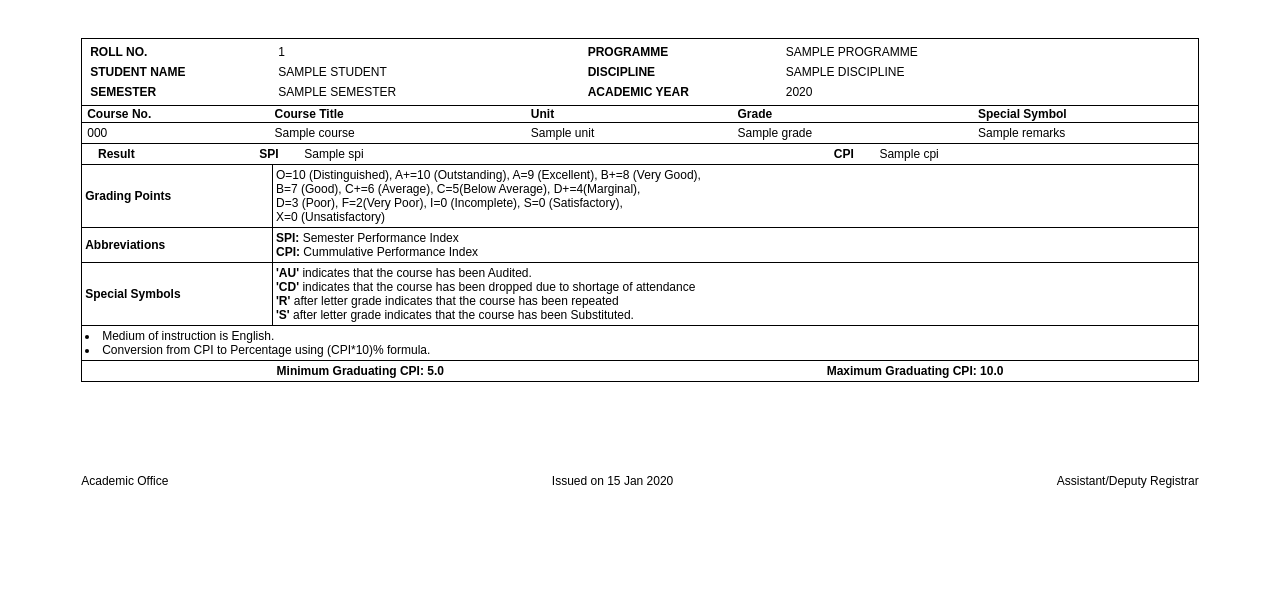
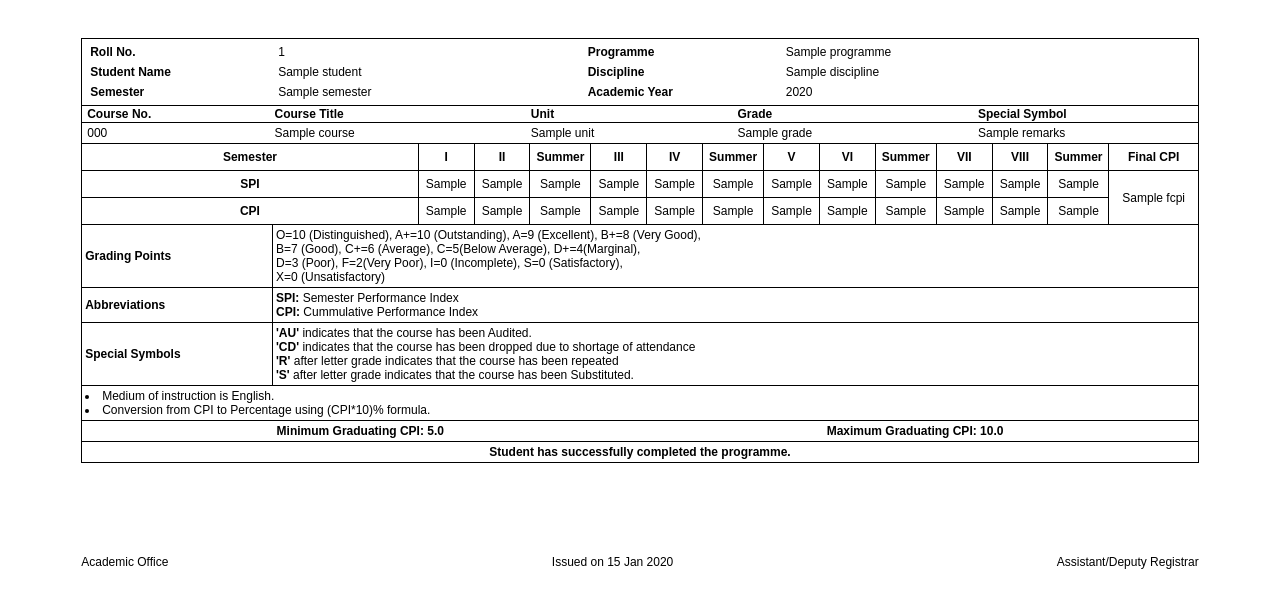
Before and after one commit to hrithik-09/transcript_generator, a Node project: template views/transcript.ejs in a window 1280 px wide. Shown: the top 608 px of the page. Run offline with Node 20 templates, Linux system fonts and the light colour scheme; the template is opened without the code that fills it: most values are stand-ins (such as "Sample title", 1, 10 or a date in 2020).

Commit message:
new changes for last sem marksheet

```diff
--- a/index.js
+++ b/index.js
@@ -59,8 +59,31 @@ app.post("/upload", upload.single("file"), async (req, res) => {
         rollNumber: row[1],
         name: row[2],
         courses: [],
-        spi: parseFloat(row[worksheet[0].indexOf('SPI')]).toFixed(1),
-        cpi: parseFloat(row[worksheet[0].indexOf('CPI')]).toFixed(1)
+        spi1: parseFloat(row[worksheet[0].indexOf('SPI1')]).toFixed(1),
+        cpi1: parseFloat(row[worksheet[0].indexOf('CPI1')]).toFixed(1),
+        spi2: parseFloat(row[worksheet[0].indexOf('SPI2')]).toFixed(1),
+        cpi2: parseFloat(row[worksheet[0].indexOf('CPI2')]).toFixed(1),
+        spi3: parseFloat(row[worksheet[0].indexOf('SPI3')]).toFixed(1),
+        spi4: parseFloat(row[worksheet[0].indexOf('SPI4')]).toFixed(1),
+        spi5: parseFloat(row[worksheet[0].indexOf('SPI5')]).toFixed(1),
+        spi6: parseFloat(row[worksheet[0].indexOf('SPI6')]).toFixed(1),
+        spi7: parseFloat(row[worksheet[0].indexOf('SPI7')]).toFixed(1),
+        spi8: parseFloat(row[worksheet[0].indexOf('SPI8')]).toFixed(1),
+        sspi1: isNaN(parseFloat(row[worksheet[0].indexOf('SumSPI1')])) ? '-' : parseFloat(row[worksheet[0].indexOf('SumSPI1')]).toFixed(1),
+        sspi2: isNaN(parseFloat(row[worksheet[0].indexOf('SumSPI2')])) ? '-' : parseFloat(row[worksheet[0].indexOf('SumSPI2')]).toFixed(1),
+        sspi3: isNaN(parseFloat(row[worksheet[0].indexOf('SumSPI3')])) ? '-' : parseFloat(row[worksheet[0].indexOf('SumSPI3')]).toFixed(1),
+        sspi4: isNaN(parseFloat(row[worksheet[0].indexOf('SumSPI4')])) ? '-' : parseFloat(row[worksheet[0].indexOf('SumSPI4')]).toFixed(1),
+        cpi3: parseFloat(row[worksheet[0].indexOf('CPI3')]).toFixed(1),
+        cpi4: parseFloat(row[worksheet[0].indexOf('CPI4')]).toFixed(1),
+        cpi5: parseFloat(row[worksheet[0].indexOf('CPI5')]).toFixed(1),
+        cpi6: parseFloat(row[worksheet[0].indexOf('CPI6')]).toFixed(1),
+        cpi7: parseFloat(row[worksheet[0].indexOf('CPI7')]).toFixed(1),
+        cpi8: parseFloat(row[worksheet[0].indexOf('CPI8')]).toFixed(1),
+        scpi1: isNaN(parseFloat(row[worksheet[0].indexOf('SumCPI1')])) ? '-' : parseFloat(row[worksheet[0].indexOf('SumCPI1')]).toFixed(1),
+        scpi2: isNaN(parseFloat(row[worksheet[0].indexOf('SumCPI2')])) ? '-' : parseFloat(row[worksheet[0].indexOf('SumCPI2')]).toFixed(1),
+        scpi3: isNaN(parseFloat(row[worksheet[0].indexOf('SumCPI3')])) ? '-' : parseFloat(row[worksheet[0].indexOf('SumCPI3')]).toFixed(1),
+        scpi4: isNaN(parseFloat(row[worksheet[0].indexOf('SumCPI4')])) ? '-' : parseFloat(row[worksheet[0].indexOf('SumCPI4')]).toFixed(1),
+        fcpi: parseFloat(row[worksheet[0].indexOf('FinalCPI')]).toFixed(1)
       };
 
 
@@ -77,6 +100,7 @@ app.post("/upload", upload.single("file"), async (req, res) => {
           });
         }
       }
+      // console.log(student);
 
       students.push(student);
     }
--- a/package.json
+++ b/package.json
@@ -16,6 +16,7 @@
     "ejs": "^3.1.10",
     "express": "^4.21.1",
     "multer": "^1.4.5-lts.1",
+    "nodemon": "^3.1.10",
     "path": "^0.12.7",
     "pg": "^8.13.0",
     "url": "^0.11.4",
--- a/public/css/transcripts.css
+++ b/public/css/transcripts.css
@@ -24,12 +24,17 @@ body {
     margin: 0; /* Remove margin to ensure tables are joined vertically */
     border-collapse: collapse; /* Collapse borders for seamless join */
 }
+/* .spi-cpi-table-wrapper {
+    width: 100%;
+    overflow-x: auto;
+    box-sizing: border-box;
+} */
 
 .student-details {
     /* height: 5vh; */
     font-size:9pt;
 
-    text-transform: uppercase;
+    /* text-transform: uppercase; */
 }
 .less-bold{
     padding:none;
--- a/views/transcript.ejs
+++ b/views/transcript.ejs
@@ -64,16 +64,67 @@
         </div>
 
         <!-- SPI, CPI -->
-        <table>
+        <!-- <table>
             <tr style="border:1px solid black; display: flex; justify-content: space-between; padding-right: 20vw; padding-left: 1vw;" >
                 <td style="border:none;"> <strong> Result </strong></td>
                 <td style=" display:flex; margin-right: 27vw; border:none;gap:2vw;"> <strong> SPI</strong> <%= student.spi %></td>
                 <td style="display: flex; border:none;gap:2vw;"> <strong> CPI</strong> <%= student.cpi %></td>
+            </tr>
+        </table> -->
 
-                <!-- <td style="border:none;"><%= student.cpi %></td> -->
 
-            </tr>
-        </table>
+
+        <table style="width: 100%; text-align: center; border-collapse: collapse;">
+    <tr>
+        <th style="padding: 6px;">Semester</th>
+        <th style="padding: 6px; width: 5%;">I</th>
+        <th style="padding: 6px; width: 5%;">II</th>
+        <th style="padding: 6px; width: 3%;">Summer</th>
+        <th style="padding: 6px; width: 5%;">III</th>
+        <th style="padding: 6px; width: 5%;">IV</th>
+        <th style="padding: 6px; width: 3%;">Summer</th>
+        <th style="padding: 6px; width: 5%;">V</th>
+        <th style="padding: 6px; width: 5%;">VI</th>
+        <th style="padding: 6px; width: 3%;">Summer</th>
+        <th style="padding: 6px; width: 5%;">VII</th>
+        <th style="padding: 6px; width: 5%;">VIII</th>
+        <th style="padding: 6px; width: 3%;">Summer</th>
+        <th style="padding: 6px; width: 8%;">Final CPI</th>
+    </tr>
+    <tr>
+        <td style="padding: 6px;"><strong>SPI</strong></td>
+        <td style="padding: 6px;"><%= student.spi1 %></td>
+        <td style="padding: 6px;"><%= student.spi2 %></td>
+        <td style="padding: 6px;"><%= student.sspi1 %></td>
+        <td style="padding: 6px;"><%= student.spi3 %></td>
+        <td style="padding: 6px;"><%= student.spi4 %></td>
+        <td style="padding: 6px;"><%= student.sspi2 %></td>
+        <td style="padding: 6px;"><%= student.spi5 %></td>
+        <td style="padding: 6px;"><%= student.spi6 %></td>
+        <td style="padding: 6px;"><%= student.sspi3 %></td>
+        <td style="padding: 6px;"><%= student.spi7 %></td>
+        <td style="padding: 6px;"><%= student.spi8 %></td>
+        <td style="padding: 6px;"><%= student.sspi4 %></td>
+        <td style="padding: 6px;" rowspan="2"><%= student.fcpi %></td>
+    </tr>
+    <tr>
+        <td style="padding: 6px;"><strong>CPI</strong></td>
+        <td style="padding: 6px;"><%= student.cpi1 %></td>
+        <td style="padding: 6px;"><%= student.cpi2 %></td>
+        <td style="padding: 6px;"><%= student.scpi1 %></td>
+        <td style="padding: 6px;"><%= student.cpi3 %></td>
+        <td style="padding: 6px;"><%= student.cpi4 %></td>
+        <td style="padding: 6px;"><%= student.scpi2 %></td>
+        <td style="padding: 6px;"><%= student.cpi5 %></td>
+        <td style="padding: 6px;"><%= student.cpi6 %></td>
+        <td style="padding: 6px;"><%= student.scpi3 %></td>
+        <td style="padding: 6px;"><%= student.cpi7 %></td>
+        <td style="padding: 6px;"><%= student.cpi8 %></td>
+        <td style="padding: 6px;"><%= student.scpi4 %></td>
+        <!-- Removed the final CPI cell here as it's merged above -->
+    </tr>
+</table>
+
         <!-- <div class="performance-details">
             <table>
                 <tr>
@@ -132,6 +183,9 @@
             <tr >
                 <td id="last-row"> <span>Minimum Graduating CPI: 5.0</span> <span>Maximum Graduating CPI: 10.0</span></td>
             </tr>
+            <tr >
+                <td id="last-row"> <span>Student has successfully completed the programme.</span></td>
+            </tr>
            </table>
         </div>
 
```
Also changed, not shown: views/index.ejs (+4 -3 lines), 1 other file.
